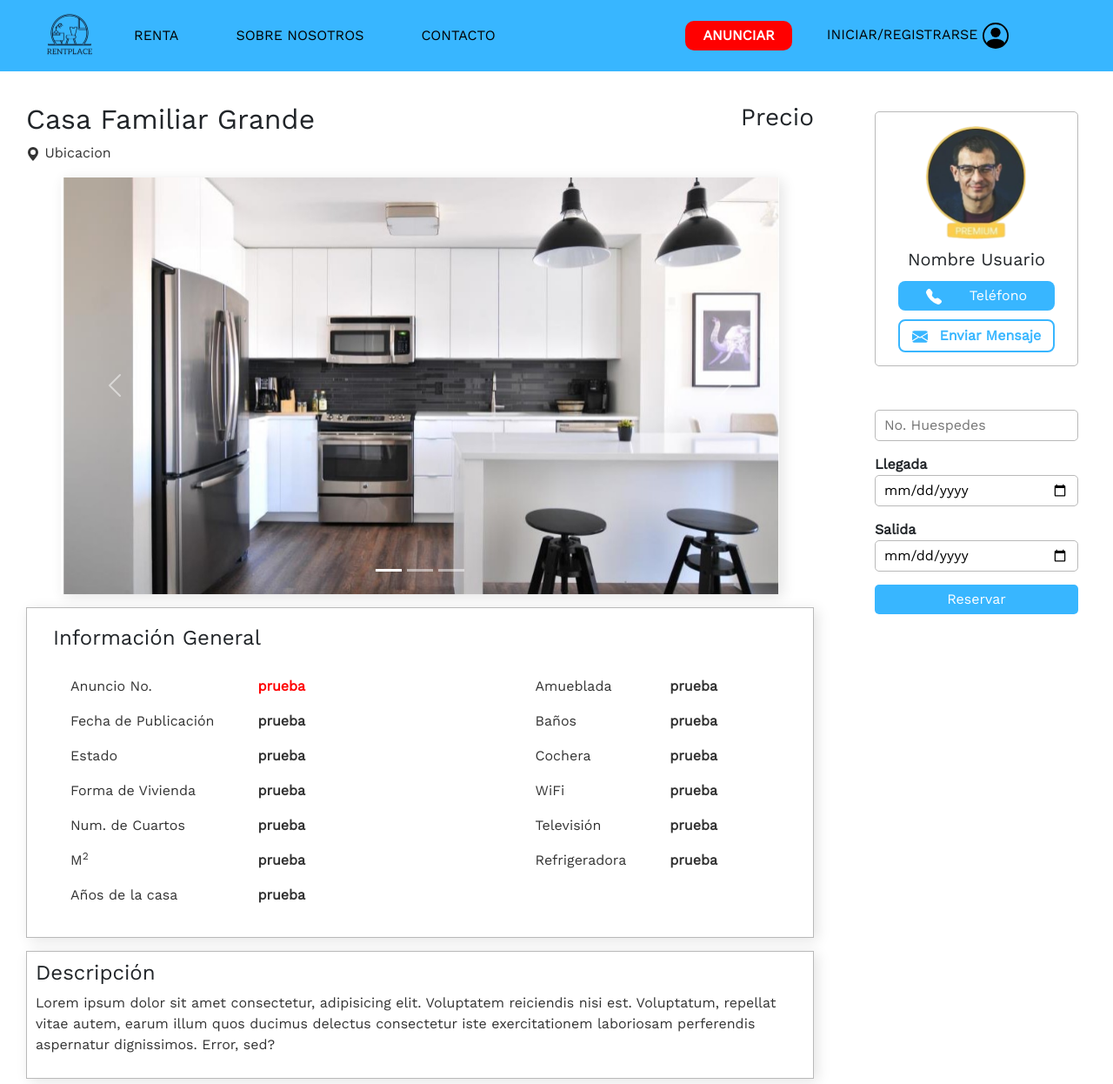
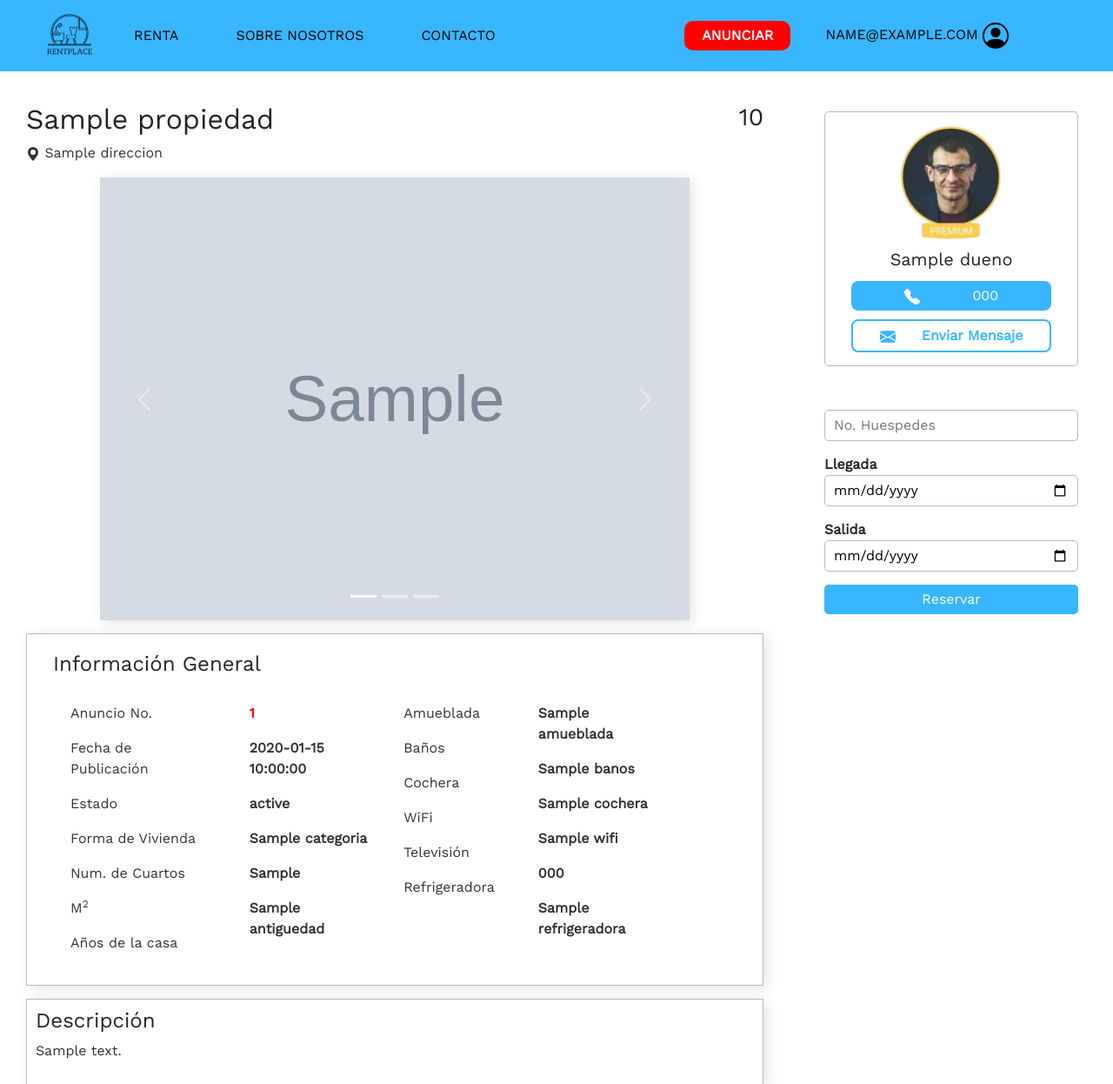
Before and after one commit to YisusBlack18/Rent-a-place, a Flask app: template templates/casaIndividual.html in a window 1280 px wide. Shown: the top 1246 px of the page at 87% size. Run offline with Flask 3, Linux system fonts and the light colour scheme; the template is opened without the code that fills it: most values are stand-ins (such as "Sample title", 1, 10 or a date in 2020); grey boxes marked "Sample" are stand-in pictures.

Commit message:
session de login, muestreo de info casa individual

```diff
--- a/app.py
+++ b/app.py
@@ -1,8 +1,8 @@
 import os
 from flask import Flask, redirect, render_template, request, session, url_for
-from propiedades import obtener_dict_propiedades, obtener_propiedad, obtener_propiedades
+from propiedades import filtrar_propiedades, obtener_dict_propiedades, obtener_propiedad, obtener_propiedades
 
-from usuarios import validar_correo, validar_telefono, verifica_correo, verifica_login, verifica_registro, verifica_telefono
+from usuarios import obtener_dict_usuario, validar_correo, validar_telefono, verifica_correo, verifica_login, verifica_registro, verifica_telefono
 
 app = Flask(__name__)
 app.secret_key = os.urandom(24)
@@ -12,11 +12,12 @@ users = {}
 # Esta ruta es para la pagina principal
 @app.route('/', methods=['GET', 'POST'])
 def index():
+    propiedades = obtener_dict_propiedades()
     if 'email' in session:
         email = session['email']
-        return render_template('index.html', email=email)
+        return render_template('index.html', propiedades=propiedades, email=email)
     else:
-        return render_template('index.html')
+        return render_template('index.html', propiedades=propiedades)
 
 # Esta ruta es para iniciar sesión del usuario
 @app.route('/login', methods=['GET', 'POST'])
@@ -92,32 +93,31 @@ def user(username):
         return render_template('404.html'), 404
 
 # Esta ruta es para mostrar la lista de propiedades
-@app.route('/propiedades')
-@app.route('/propiedades/<propiedad>')
+@app.route('/propiedades', methods=['GET','POST'])
+@app.route('/propiedades/<propiedad>', methods=['GET','POST'])
 def propiedades(propiedad='lista'):
-    if propiedad != 'lista':
-        propiedad = obtener_dict_propiedades()[propiedad]
-        if 'email' in session:
-            email = session['email']
-            return render_template('casaIndividual.html', propiedad=propiedad, email=email)
+    if request.method == 'GET':
+        if propiedad != 'lista':
+            propiedad = obtener_dict_propiedades()[int(propiedad)]
+            dueno = obtener_dict_usuario(int(propiedad['ID_dueno']))
+            if 'email' in session:
+                email = session['email']
+                return render_template('casaIndividual.html', propiedad=propiedad, dueno=dueno, email=email)
+            else:
+                return render_template('casaIndividual.html', propiedad=propiedad, dueno=dueno)
         else:
-            return render_template('casaIndividual.html', propiedad=propiedad)
-    else:
-        propiedades = obtener_dict_propiedades()
-        if 'email' in session:
-            email = session['email']
-            return render_template('propiedades.html', propiedades=propiedades, email=email)
+            propiedades = obtener_dict_propiedades()
+            if 'email' in session:
+                email = session['email']
+                return render_template('propiedades.html', propiedades=propiedades, email=email)
+            return render_template('propiedades.html', propiedades=propiedades)
+    elif request.method == 'POST':
+        zona = request.form['zona']
+        precio = request.form['precio']
+        fecha = request.form['fechas']
+        numHabitaciones = request.form['numHabitaciones']
+        propiedades = filtrar_propiedades(zona,precio,fecha,numHabitaciones)
         return render_template('propiedades.html', propiedades=propiedades)
-
-
-    # Este es solamente de prueba para ver como se veia, no es importante!!!
-@app.route('/casaIndividual')
-def casaIndividual():
-    if 'email' in session:
-        email = session['email']
-        return render_template('casaIndividual.html', email=email)
-    else:
-        return render_template('casaIndividual.html')
 
 if __name__ == "__main__":
     app.run(debug=True)
--- a/templates/base.html
+++ b/templates/base.html
@@ -16,7 +16,7 @@
     <!-- Aqui esta el html necesario para la barra de navegacion -->
     <nav class="navbar navbar-expand-lg bg-body-tertiary">
         <div class="container-fluid">
-            <a class="navbar-brand" href="/templates/index.html"><img src="/static/img/RentPlaceLogo-removebg-recortado.png" width="60"></a>
+            <a class="navbar-brand" href="/"><img src="/static/img/RentPlaceLogo-removebg-recortado.png" width="60"></a>
             <button class="navbar-toggler" type="button" data-bs-toggle="collapse" data-bs-target="#navbarText" aria-controls="navbarText" aria-expanded="false" aria-label="Toggle navigation">
                 <span class="navbar-toggler-icon"></span>
             </button>
@@ -25,7 +25,7 @@
 
                     <!-- Links del lado izquierdo -->
                     <li class="nav-item">
-                        <a class="nav-link active" aria-current="page" href="#">Renta</a>
+                        <a class="nav-link active" aria-current="page" href="/propiedades">Renta</a>
                     </li>
                     <li class="nav-item">
                         <a class="nav-link" href="#">Sobre Nosotros</a>
@@ -34,15 +34,25 @@
                         <a class="nav-link" href="#">Contacto</a>
                     </li>
                 </ul>
-
+                {% block login %}
                 <!-- Links del lado Derecho -->
                 <button class="nav-link anunciar"><a href="">Anunciar</a></button>
+                {% if email %}
+                <button class="nav-link sesion"><a href="/logout">{{email}}
+                    <svg xmlns="http://www.w3.org/2000/svg" width="30" height="30" fill="currentColor" class="bi bi-person-circle" viewBox="0 0 16 16">
+                        <path d="M11 6a3 3 0 1 1-6 0 3 3 0 0 1 6 0z"/>
+                        <path fill-rule="evenodd" d="M0 8a8 8 0 1 1 16 0A8 8 0 0 1 0 8zm8-7a7 7 0 0 0-5.468 11.37C3.242 11.226 4.805 10 8 10s4.757 1.225 5.468 2.37A7 7 0 0 0 8 1z"/>
+                    </svg></a>
+                </button>
+                {% else %}
                 <button class="nav-link sesion"><a href="/login">Iniciar/Registrarse
                     <svg xmlns="http://www.w3.org/2000/svg" width="30" height="30" fill="currentColor" class="bi bi-person-circle" viewBox="0 0 16 16">
                         <path d="M11 6a3 3 0 1 1-6 0 3 3 0 0 1 6 0z"/>
                         <path fill-rule="evenodd" d="M0 8a8 8 0 1 1 16 0A8 8 0 0 1 0 8zm8-7a7 7 0 0 0-5.468 11.37C3.242 11.226 4.805 10 8 10s4.757 1.225 5.468 2.37A7 7 0 0 0 8 1z"/>
                     </svg></a>
                 </button>
+                {% endif %}
+                {% endblock %}
             </div>
         </div>
     </nav>
--- a/templates/casaIndividual.html
+++ b/templates/casaIndividual.html
@@ -23,7 +23,7 @@
         <div style="display: flex; justify-content: space-between;">
             <div>
                 <!-- Titulo de la casa -->
-                <h2>Casa Familiar Grande</h2>
+                <h2>{{propiedad.Titulo}}</h2>
                 <p>
                     <svg xmlns="http://www.w3.org/2000/svg" width="16" height="16" fill="currentColor"
                         class="bi bi-geo-alt-fill" viewBox="0 0 16 16">
@@ -31,12 +31,12 @@
                             d="M8 16s6-5.686 6-10A6 6 0 0 0 2 6c0 4.314 6 10 6 10zm0-7a3 3 0 1 1 0-6 3 3 0 0 1 0 6z" />
                     </svg>
                     <!-- Ubicacion de la casa -->
-                    Ubicacion
+                    {{propiedad.Direccion}}
                 </p>
             </div>
             <!-- Precio de la casa -->
             <div>
-                <h3>Precio</h3>
+                <h3>{{propiedad.Precio}}</h3>
             </div>
         </div>
         <!-- Este es el carrucel de fotos de la casa -->
@@ -52,7 +52,7 @@
                 </div>
                 <div class="carousel-inner">
                     <div class="carousel-item active">
-                        <img src="/static/img/img4.jpg" class="d-block w-100" alt="...">
+                        <img src="{{propiedad.Fotos}}" class="d-block w-100" alt="...">
                     </div>
                     <div class="carousel-item">
                         <img src="/static/img/img6.jpg" class="d-block w-100" alt="...">
@@ -89,13 +89,13 @@
                         <p>Años de la casa</p>
                     </div>
                     <div style="margin-left: 20px; font-weight: bold;">
-                        <p style="color: red;">prueba</p>
-                        <p>prueba</p>
-                        <p>prueba</p>
-                        <p>prueba</p>
-                        <p>prueba</p>
-                        <p>prueba</p>
-                        <p>prueba</p>
+                        <p style="color: red;">{{propiedad.ID}}</p>
+                        <p>{{propiedad.Fecha}}</p>
+                        <p>{{propiedad.Estado}}</p>
+                        <p>{{propiedad.Categoria}}</p>
+                        <p>{{propiedad.NoHabitaciones}}</p>
+                        <p>{{propiedad.Metros2}}</p>
+                        <p>{{propiedad.Antiguedad}}</p>
                     </div>
                 </div>
                 <!-- Informacion del lado derecho de la informacion general -->
@@ -109,12 +109,12 @@
                         <p>Refrigeradora</p>
                     </div>
                     <div style="margin-left: 20px; font-weight: bold;">
-                        <p>prueba</p>
-                        <p>prueba</p>
-                        <p>prueba</p>
-                        <p>prueba</p>
-                        <p>prueba</p>
-                        <p>prueba</p>
+                        <p>{{propiedad.Amueblada}}</p>
+                        <p>{{propiedad.Banos}}</p>
+                        <p>{{propiedad.Cochera}}</p>
+                        <p>{{propiedad.WIFI}}</p>
+                        <p>{{propiedad.Television}}</p>
+                        <p>{{propiedad.Refrigeradora}}</p>
                     </div>
                 </div>
             </div>
@@ -122,9 +122,7 @@
         <!-- Cuadro de la Descripcion -->
         <div class="descripcion">
             <h4>Descripción</h4>
-            <p>Lorem ipsum dolor sit amet consectetur, adipisicing elit. Voluptatem reiciendis nisi est. Voluptatum,
-                repellat vitae autem, earum illum quos ducimus delectus consectetur iste exercitationem laboriosam
-                perferendis aspernatur dignissimos. Error, sed?</p>
+            <p>{{propiedad.Descripcion}}</p>
         </div>
         <!-- Cuadro de la informacion de la ubicacion -->
         <div class="infoUbicacion">
@@ -137,7 +135,7 @@
     <div class="casaIndividualDerecha">
         <div class="infoUsuario">
                 <img src="/static/img/persona-removebg-preview.png" width="150px" alt="">
-                <h5>Nombre Usuario</h5>
+                <h5>{{dueno.Nombre}}</h5>
                 <button class="btnTelefono">
                     <div>
                         <svg xmlns="http://www.w3.org/2000/svg" width="18" height="18" fill="currentColor"
@@ -147,7 +145,7 @@
                         </svg>
                     </div>
                     <div>
-                        Teléfono
+                        {{dueno.Telefono}}
                     </div>
                 </button>
                 <button class="btnMensaje">
```
Also changed, not shown: bd.sql (+15 -10 lines), propiedades.py (+34 -19 lines), templates/index.html (+17 -9 lines), templates/propiedades.html (+6 -4 lines), usuarios.py (+28 -0 lines), templates/propiedad_individual.html (deleted).
